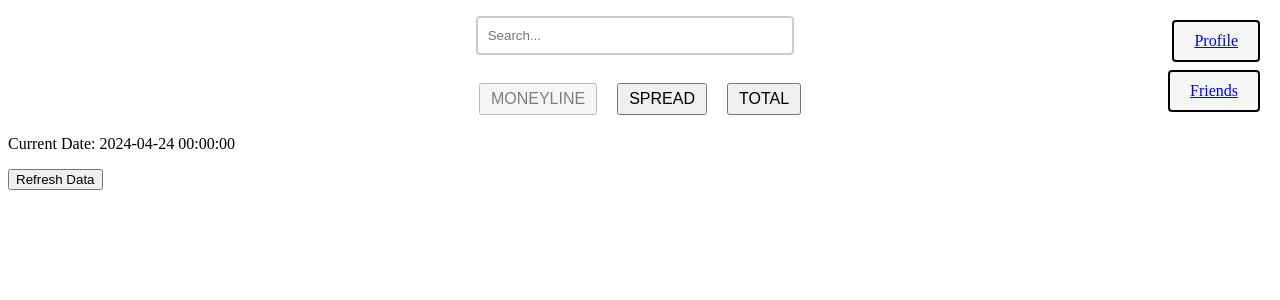
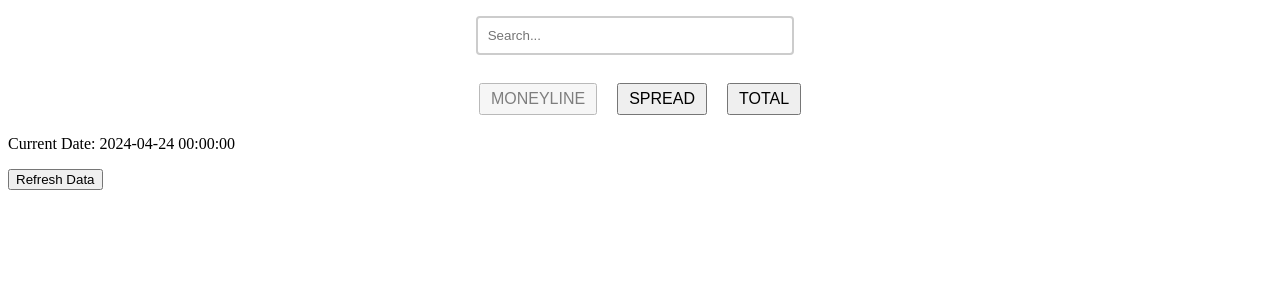
Before and after one commit to conwayn816/Better-Picks, a Flask app: page /moneyline in a window 1280 px wide. Shown: the top 300 px of the page. Run offline with Flask 3, Linux system fonts and the light colour scheme; data that the repository does not hold is empty; parts of the project's set-up code (start-up, migrations or seed data) failed here and were passed over.

Commit message:
removed profile route

```diff
--- a/templates/moneyline.html
+++ b/templates/moneyline.html
@@ -103,18 +103,6 @@
 </head>
 <body>
 
-<!-- Profile button -->
-<div class="profile-button">
-    <a href = "/profile.html">Profile</a>
-</div>
-
-
-<!-- need to change this to a form action statement once db is setup -->
-<!-- Friends button -->
-<div class="friends-button">
-    <a href = "/friendslist.html">Friends</a>
-</div>
-
 <!-- Search bar -->
 <div class="search-container">
     <form id="searchForm">
```
